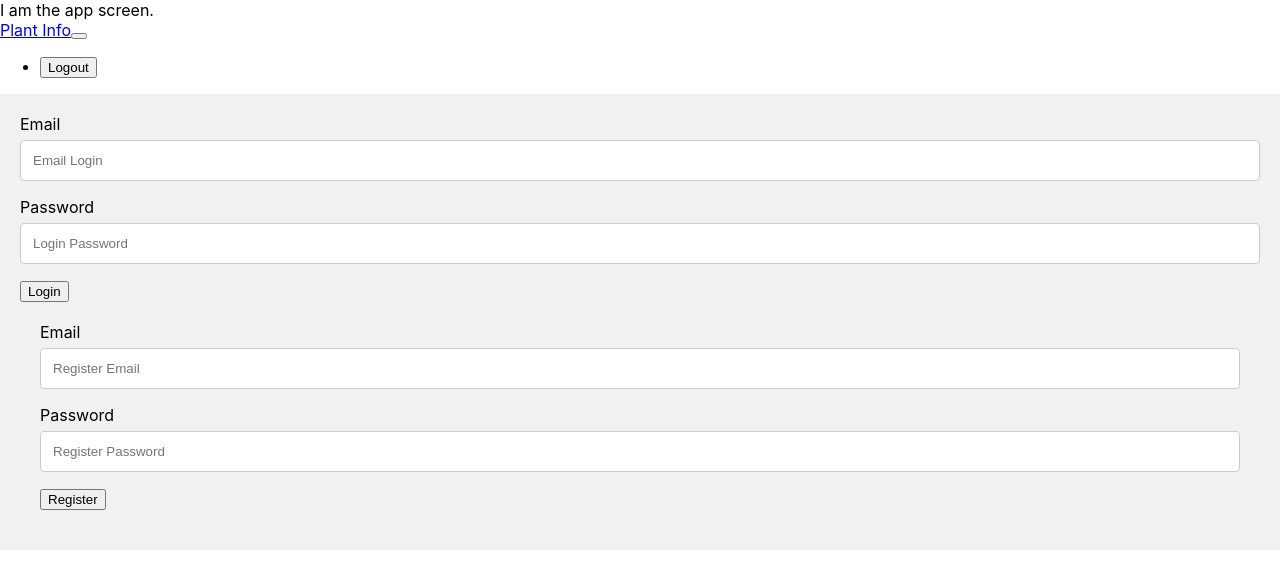
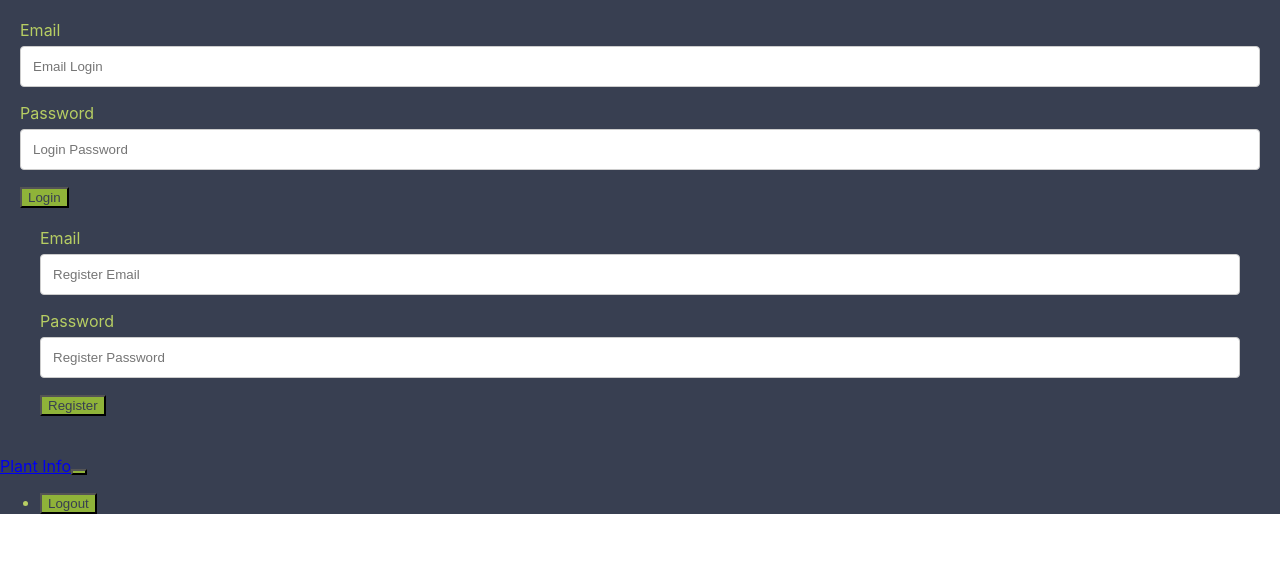
Before and after one commit to dsilverfox/GardenClient, a React (Create React App) app: page / in a window 1280 px wide. Shown: the top 588 px of the page. Built offline with nearby package versions, Linux system fonts and the light colour scheme.

Commit message:
some styling, login and register verified working.

```diff
--- a/src/App.css
+++ b/src/App.css
@@ -1,3 +1,9 @@
 .App {
+  background-color:#383F51;
+  color:#B7CE63;
   width: 100%;
 }
+Button {
+    background-color: #8FB339;
+    color: #383F51;
+}
--- a/src/App.js
+++ b/src/App.js
@@ -32,10 +32,9 @@ const protectedViews = () => {
 }
   return (
     <div className="App">
-      I am the app screen.
-      <Sitebar clickLogout = {clearToken}/>
+
       {protectedViews()}
-      {/* <Splash updateToken = {updateToken} clearToken = {clearToken} sessionToken={sessionToken} setSessionToken={setSessionToken}/> */}
+      <Sitebar clickLogout={clearToken} />
     </div>
   )
 }
--- a/src/Navbar.js
+++ b/src/Navbar.js
@@ -1,5 +1,6 @@
 import React, {useState} from 'react';
 import {Navbar, NavbarBrand, NavbarToggler, Collapse, Nav, NavItem, Button} from 'reactstrap';
+import Auth from './components/Splash/Auth/Auth'
 
 
 const Sitebar = (props) => {
--- a/src/components/Splash/Auth/Login/Login.css
+++ b/src/components/Splash/Auth/Login/Login.css
@@ -0,0 +1,5 @@
+Form{
+    background-color: #383F51;
+    color: #B7CE63;
+
+}
--- a/src/components/Splash/Auth/Register/Register.css
+++ b/src/components/Splash/Auth/Register/Register.css
@@ -1,5 +1,11 @@
 Form {
-    width: 100%;
+    background-color: #383F51;
+    color: #B7CE63;
+}
+
+.container{
+    background-color: #383F51;
+    color: #B7CE63
 }
 
  /* Style all input fields */
@@ -21,7 +27,6 @@ input[type=submit] {
 
 /* Style the container for inputs */
 .container {
-  background-color: #f1f1f1;
   padding: 20px;
 }
 
```
